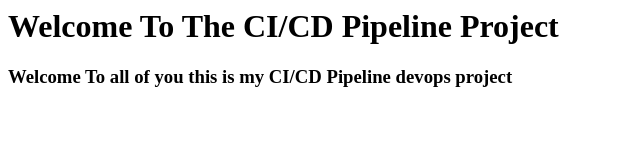
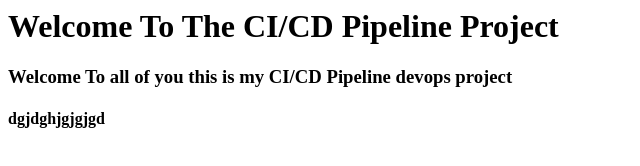
Before and after one commit to Ashish-8135/testing, a plain HTML site: page index.html in a window 1280 px wide. Shown: the whole page, without its empty margins (0-640 px from the left). Drawn offline with Linux system fonts and the light colour scheme.

Commit message:
Update index.html

```diff
--- a/index.html
+++ b/index.html
@@ -6,3 +6,4 @@
 
 
   </h3>
+<h4> dgjdghjgjgjgd </h4>
```
